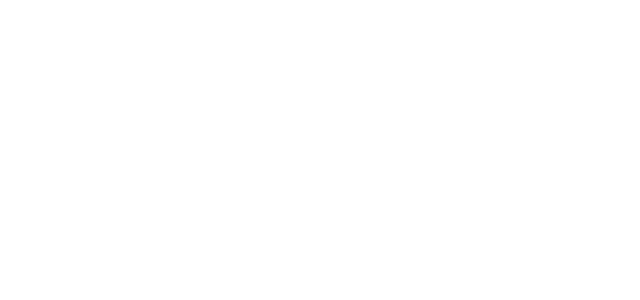
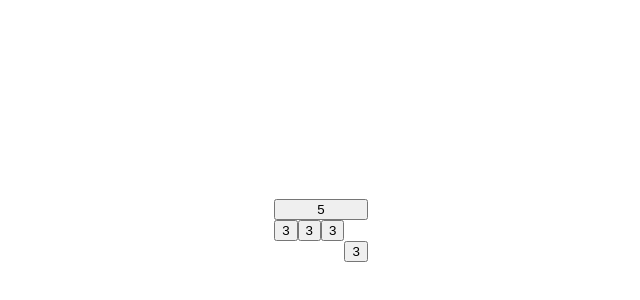
Before and after one commit to JavierRibaldelRio/Proyects-freeCodeCamp, a React (Create React App) app in the folder javascript-calculator/: page / in a window 1280 px wide. Shown: the part 178-478 px from the top of the page, without its empty margins (327-967 px from the left). Built offline with nearby package versions, Linux system fonts and the light colour scheme.

Commit message:
He avabado de crear los grids

```diff
--- a/javascript-calculator/src/App.js
+++ b/javascript-calculator/src/App.js
@@ -1,7 +1,10 @@
+import Calculator from "./components/Calculator";
 
 function App() {
   return (
     <div className="App">
+
+      <Calculator />
     </div>
   );
 }
--- a/javascript-calculator/src/components/CalButton.js
+++ b/javascript-calculator/src/components/CalButton.js
@@ -7,9 +7,17 @@ class CalcButton extends Component {
     }
     state = {}
     render() {
-        return (<div className='calc-button'>
 
-        </div>);
+
+
+        const estilo = { gridArea: this.props.area };
+
+
+        return (<button className='calc-button' style={estilo} >
+
+            {this.props.contenido}
+
+        </button>);
     }
 }
 
--- a/javascript-calculator/src/components/Calculator.js
+++ b/javascript-calculator/src/components/Calculator.js
@@ -1,4 +1,5 @@
 import React, { Component } from 'react';
+import CalcButton from './CalButton';
 
 class Calculator extends Component {
     constructor(props) {
@@ -10,6 +11,11 @@ class Calculator extends Component {
     render() {
         return (<div id="calculator">
 
+            <CalcButton area="add" contenido="3" />
+            <CalcButton area="display" contenido="5" />
+            <CalcButton contenido="3" />
+            <CalcButton contenido="3" />
+            <CalcButton contenido="3" />
 
 
         </div>);
--- a/javascript-calculator/src/sass/Button.scss
+++ b/javascript-calculator/src/sass/Button.scss
@@ -0,0 +1,9 @@
+.calc-button {
+
+    //Centra todo el contenido el botón
+    display: flex;
+    align-items: center;
+    justify-content: center;
+
+    grid-area: "display";
+}
```
